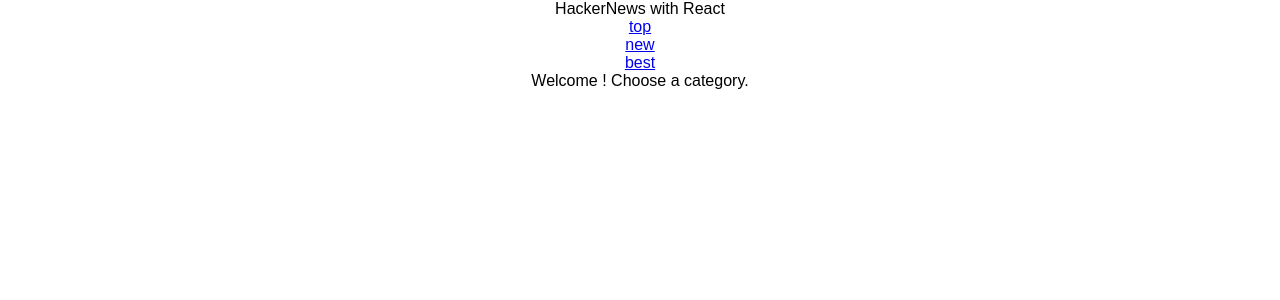
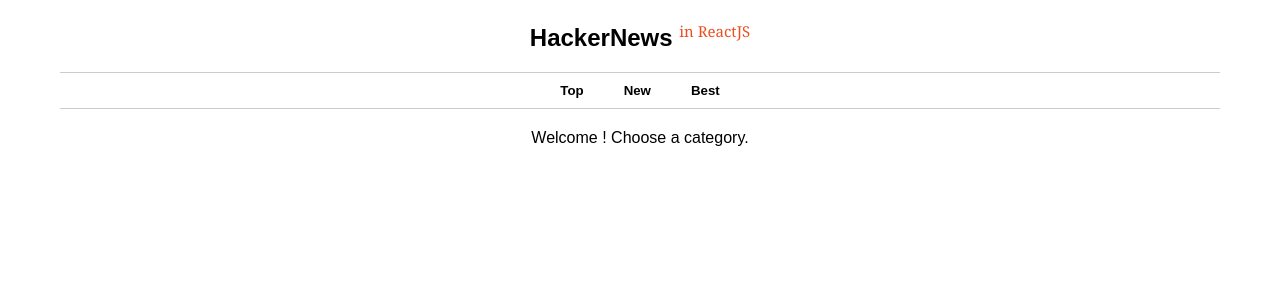
Before and after one commit to aswinsanakan/hackernews-react, a React (Create React App) app: page / in a window 1280 px wide. Shown: the top 300 px of the page. Built offline with nearby package versions, Linux system fonts and the light colour scheme; what apisauce would draw is missing.

Commit message:
Add stylings and fix bugs

```diff
--- a/src/App.css
+++ b/src/App.css
@@ -1,28 +1,3 @@
 .App {
   text-align: center;
 }
-
-.App-logo {
-  animation: App-logo-spin infinite 20s linear;
-  height: 80px;
-}
-
-.App-header {
-  background-color: #222;
-  height: 150px;
-  padding: 20px;
-  color: white;
-}
-
-.App-title {
-  font-size: 1.5em;
-}
-
-.App-intro {
-  font-size: large;
-}
-
-@keyframes App-logo-spin {
-  from { transform: rotate(0deg); }
-  to { transform: rotate(360deg); }
-}
--- a/src/components/logo.js
+++ b/src/components/logo.js
@@ -1,14 +1,15 @@
 import React, {Component} from 'react'
+import '../css/logo.css'
 
 class Logo extends Component {
   render () {
     return (
-      <div>
-        <div>
-          HackerNews with React
-        </div>
+      <logo>
+        <h2>
+          HackerNews <sup>in ReactJS</sup>
+        </h2>
 
-      </div>
+      </logo>
     )
   }
 }
--- a/src/components/nav_bar.js
+++ b/src/components/nav_bar.js
@@ -1,11 +1,12 @@
 import React, {Component} from 'react'
 import NavItem from './nav_item'
+import '../css/nav_bar.css'
 
 class NavBar extends Component {
   render () {
     const choices = ['top', 'new', 'best']
     return (
-      <div>
+      <div className='nav'>
         {
           choices.map((choice) => {
             return(
--- a/src/components/nav_item.js
+++ b/src/components/nav_item.js
@@ -5,11 +5,11 @@ class NavItem extends Component {
 
   render() {
     return(
-      <div>
-        <Link to={`/${this.props.choice}`}>
-          {this.props.choice}
-        </Link>
-      </div>
+        <li>
+          <Link to={`/${this.props.choice}`}>
+            <h5>{this.props.choice}</h5>
+          </Link>
+        </li>
     )
   }
 
--- a/src/components/story.js
+++ b/src/components/story.js
@@ -1,5 +1,6 @@
 import React, {Component} from 'react'
 import {create} from 'apisauce'
+import '../css/story.css'
 
 const storyApi = create({
   baseURL: 'https://hacker-news.firebaseio.com/v0'
@@ -20,8 +21,8 @@ class Story extends Component {
     storyApi.get(`/item/${this.props.story}.json`)
     .then((response) => {
       this.setState({
-        url: response.data.title,
-        title: response.data.url,
+        url: response.data.url,
+        title: response.data.title,
         score: response.data.score
       })
     })
@@ -32,10 +33,10 @@ class Story extends Component {
 
     return(
       <li>
-        {state.title}
-        {state.url}
-        {state.score}
-        --------------
+        <a href={state.url} target='_blank'>
+          <h4>{state.title}</h4>
+        </a>
+        <p><span className='score'>{state.score}</span> upvotes</p>
       </li>
     )
   }
--- a/src/components/story_list.js
+++ b/src/components/story_list.js
@@ -43,7 +43,7 @@ class StoryList extends Component {
     return (
       <div>
         {stories ? (
-          <ul>
+          <ol>
             {
               stories.map((story) => {
                 return (
@@ -51,7 +51,7 @@ class StoryList extends Component {
                 )
               })
             }
-          </ul>
+          </ol>
         ) : (
           <div>Loading...</div>
         )
--- /dev/null
+++ b/src/css/logo.css
@@ -0,0 +1,4 @@
+h2 sup {
+  color: #EC4E20;
+  font: 200 15px/1.5 Georgia, Times New Roman, serif;
+}
--- /dev/null
+++ b/src/css/nav_bar.css
@@ -0,0 +1,23 @@
+.nav{
+    border:1px solid #ccc;
+    border-width:1px 0;
+    list-style:none;
+    margin:0;
+    padding:0;
+    text-align:center;
+}
+.nav li{
+    display:inline;
+}
+.nav a{
+    display:inline-block;
+    padding:10px;
+}
+
+.nav li:hover{
+  background: #82DDF0;
+}
+
+h5:first-letter {
+    text-transform:capitalize;
+}
--- /dev/null
+++ b/src/css/story.css
@@ -0,0 +1,55 @@
+
+* {margin: 0; padding: 0;}
+
+div {
+  margin: 20px;
+}
+
+ol {
+  list-style-type: none;
+  width: 500px;
+}
+
+li h4 {
+  font: bold 20px/1.5 Helvetica, Verdana, sans-serif;
+}
+
+li img {
+  float: left;
+  margin: 0 15px 0 0;
+}
+
+li p {
+  font: 200 12px/1.5 Georgia, Times New Roman, serif;
+}
+
+.score {
+  color: red;
+  text-decoration: bold;
+}
+
+li {
+  padding: 10px;
+  overflow: auto;
+  text-align: left;
+}
+
+li:hover {
+  /*background: #eee;*/
+  background: #B5DEAD;
+  cursor: pointer;
+}
+
+a {
+    /*color: #0060B6;*/
+    color: black;
+    text-decoration: none;
+}
+
+a:hover
+{
+     /*color:#00A0C6;*/
+     color: black;
+     text-decoration:none;
+     cursor:pointer;
+}
```
